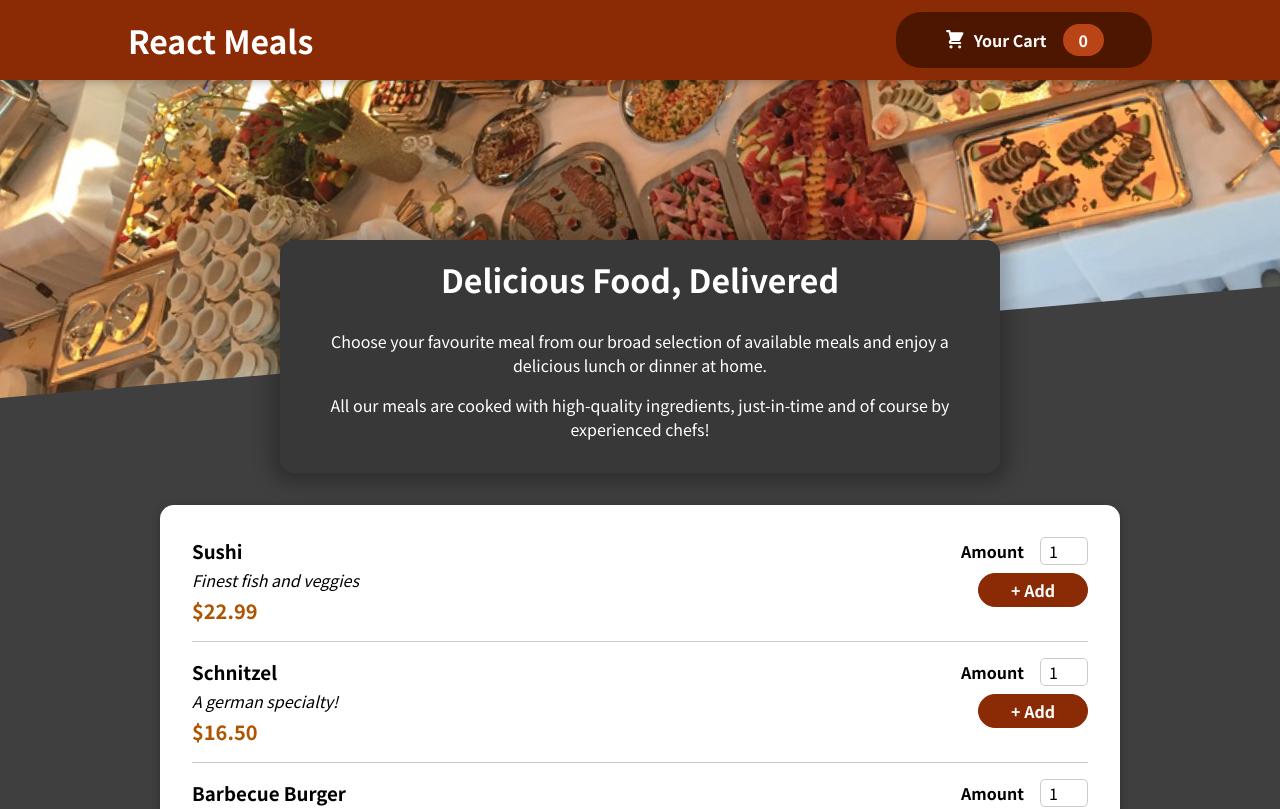
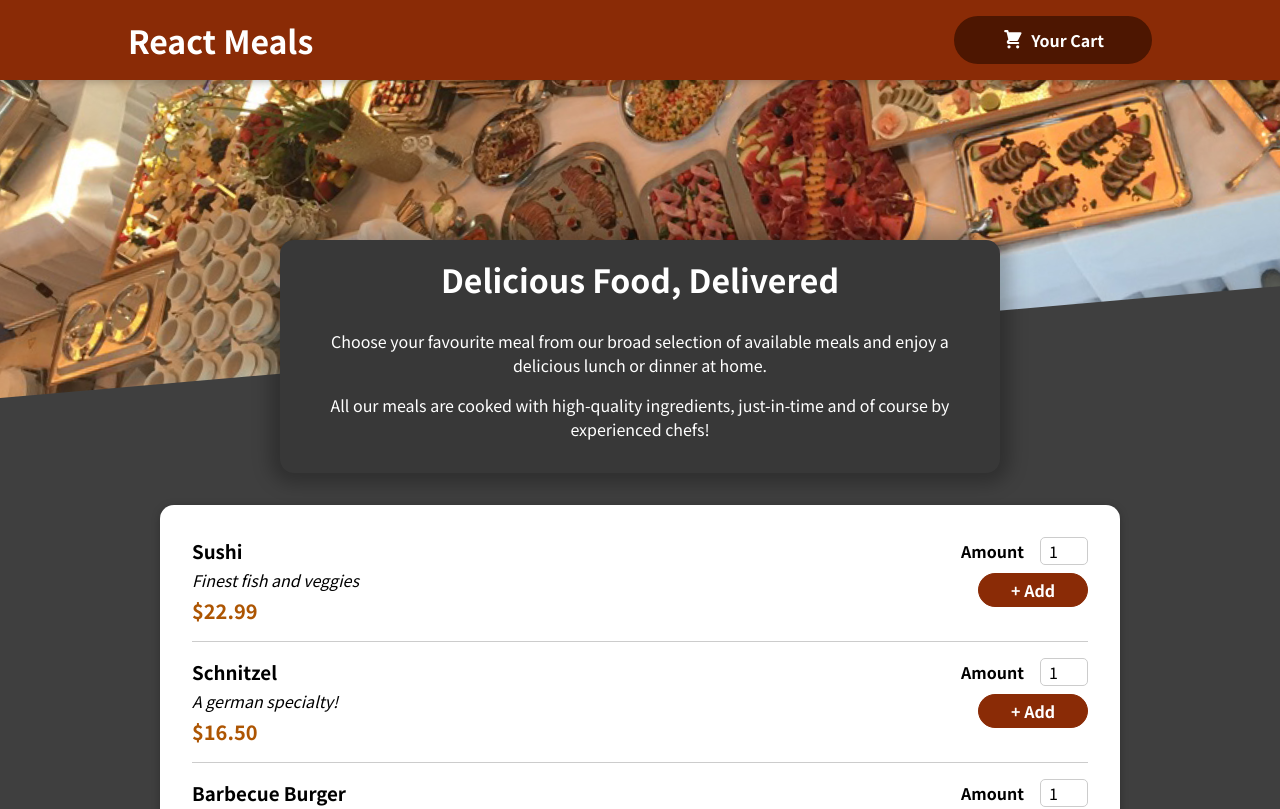
Before and after one commit to akhileshravikumar/food-app, a React (Create React App) app: page / in a window 1280 px wide. Shown: the top 809 px of the page. Built offline with nearby package versions, Linux system fonts and the light colour scheme.

Commit message:
conditionally renders cart button

```diff
--- a/package.json
+++ b/package.json
@@ -6,6 +6,7 @@
     "@testing-library/jest-dom": "^5.11.6",
     "@testing-library/react": "^11.2.2",
     "@testing-library/user-event": "^12.5.0",
+    "axios": "^1.5.1",
     "react": "^18.0.0",
     "react-dom": "^18.0.0",
     "react-scripts": "^5.0.1",
--- a/src/components/Layout/HeaderCartButton.js
+++ b/src/components/Layout/HeaderCartButton.js
@@ -16,6 +16,8 @@
     const btnClasses = `${classes.button} ${btnIsHighlighted ? classes.bump: ''}`
 
     const {items} = cartCtx;
+
+
 
     useEffect(()=>{
         if(items.length===0){
@@ -41,7 +43,7 @@
         <span>
             Your Cart
         </span>
-        <span className={classes.badge}>{numberOfCartItems}</span>
+        {numberOfCartItems !== 0 && <span className={classes.badge}>{numberOfCartItems}</span>}
     </button>);
 }
 
```
Also changed, not shown: src/components/Meals/AvailableMeals.js (+21 -0 lines), 1 other file (tests, documents, lock files or other folders).
